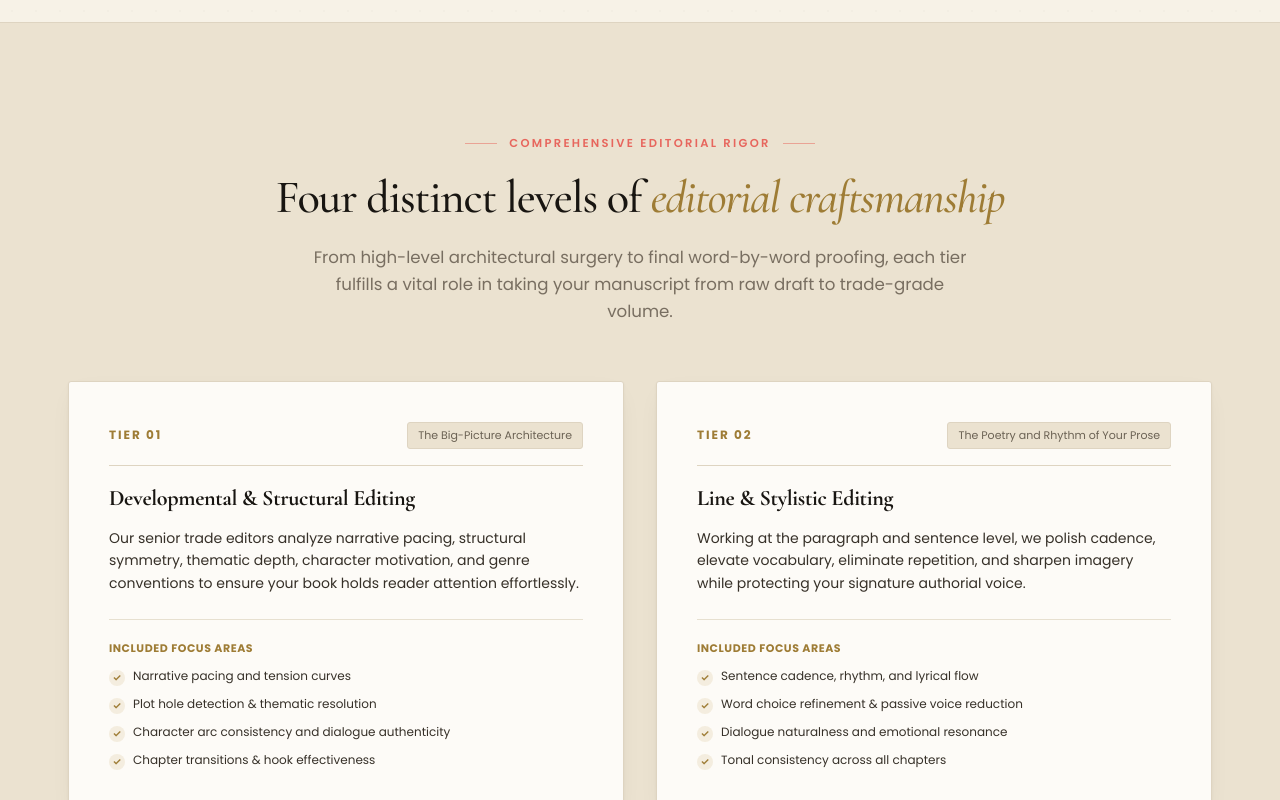
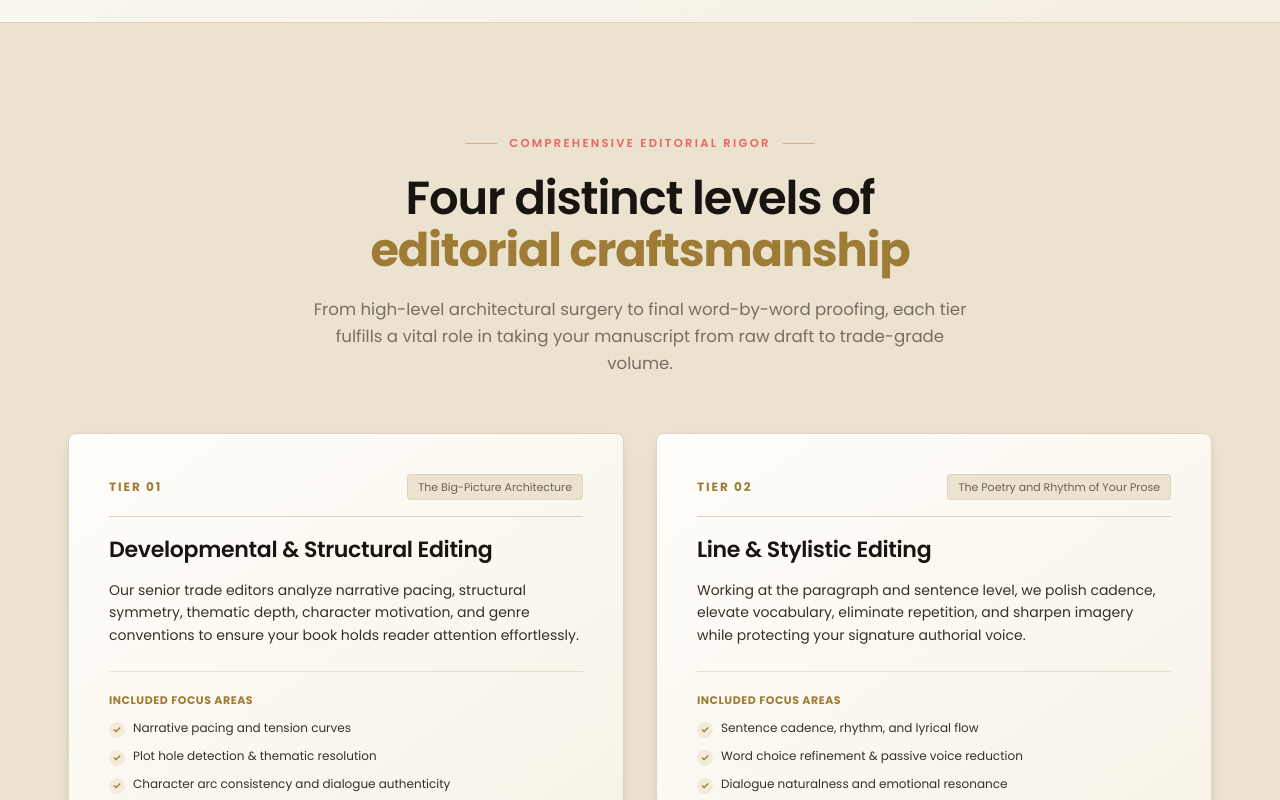
Before and after one commit to ParkerSteven/Collingwood_Press_New_One, a Next.js app: page /editing in a window 1280 px wide. Shown: the part 720-1520 px from the top of the page. Built offline with nearby package versions, Linux system fonts and the light colour scheme; a web font is replaced by a local one.

Commit message:
fonts change

```diff
--- a/app/about-us/page.tsx
+++ b/app/about-us/page.tsx
@@ -132,7 +132,7 @@ export default function AboutUsPage() {
         </section>
 
         {/* Team Anchor Section */}
-        <section id="team" className="py-14 lg:py-20 bg-paper border-b border-line">
+        <section id="team" className="py-10 lg:py-16 bg-paper border-b border-line">
           <Container className="flex flex-col gap-14">
             <SectionHeading
               eyebrow="Publishing Leadership"
--- a/app/globals.css
+++ b/app/globals.css
@@ -15,6 +15,24 @@ body {
   font-feature-settings: "cv02", "cv03", "cv04", "cv11";
   text-rendering: optimizeLegibility;
   -webkit-font-smoothing: antialiased;
+}
+
+.bg-paper {
+  background-image: linear-gradient(135deg, rgba(255, 255, 255, 0.7), rgba(235, 226, 208, 0.28));
+}
+
+.bg-paper-card {
+  background-image: linear-gradient(145deg, #fffefa 0%, #f7f2e7 100%);
+  border-radius: 8px;
+  box-shadow: 0 8px 24px -14px rgba(24, 21, 17, 0.24), 0 2px 6px rgba(24, 21, 17, 0.04);
+}
+
+.bg-white {
+  background-image: linear-gradient(145deg, #ffffff 0%, #fcfaf5 100%);
+}
+
+.hero-gradient {
+  background: linear-gradient(125deg, #111729 0%, #20233d 56%, #26334a 100%);
 }
 
 /* Subtle paper texture overlay (2-3% opacity grain) */
@@ -38,9 +56,35 @@ h3,
 h4,
 h5,
 h6 {
-  font-family: var(--font-serif), "Cormorant Garamond", Georgia, serif;
+  font-family: var(--font-poppins), Poppins, sans-serif !important;
   letter-spacing: -0.015em;
-  font-weight: 500;
+  font-style: normal !important;
+  font-weight: 600 !important;
+}
+
+h1 *,
+h2 *,
+h3 *,
+h4 *,
+h5 *,
+h6 * {
+  font-family: var(--font-poppins), Poppins, sans-serif !important;
+  font-style: normal !important;
+  font-weight: 700 !important;
+}
+
+.button-primary {
+  background: linear-gradient(to right,#E7665D, #ea7a72);
+  color: #fff;
+  transition: filter 250ms ease, box-shadow 250ms ease, transform 250ms ease;
+}
+
+.button-primary:hover {
+  filter: brightness(0.92);
+}
+
+.button-primary:active {
+  filter: brightness(0.94);
 }
 
 @media (prefers-reduced-motion: reduce) {
```
